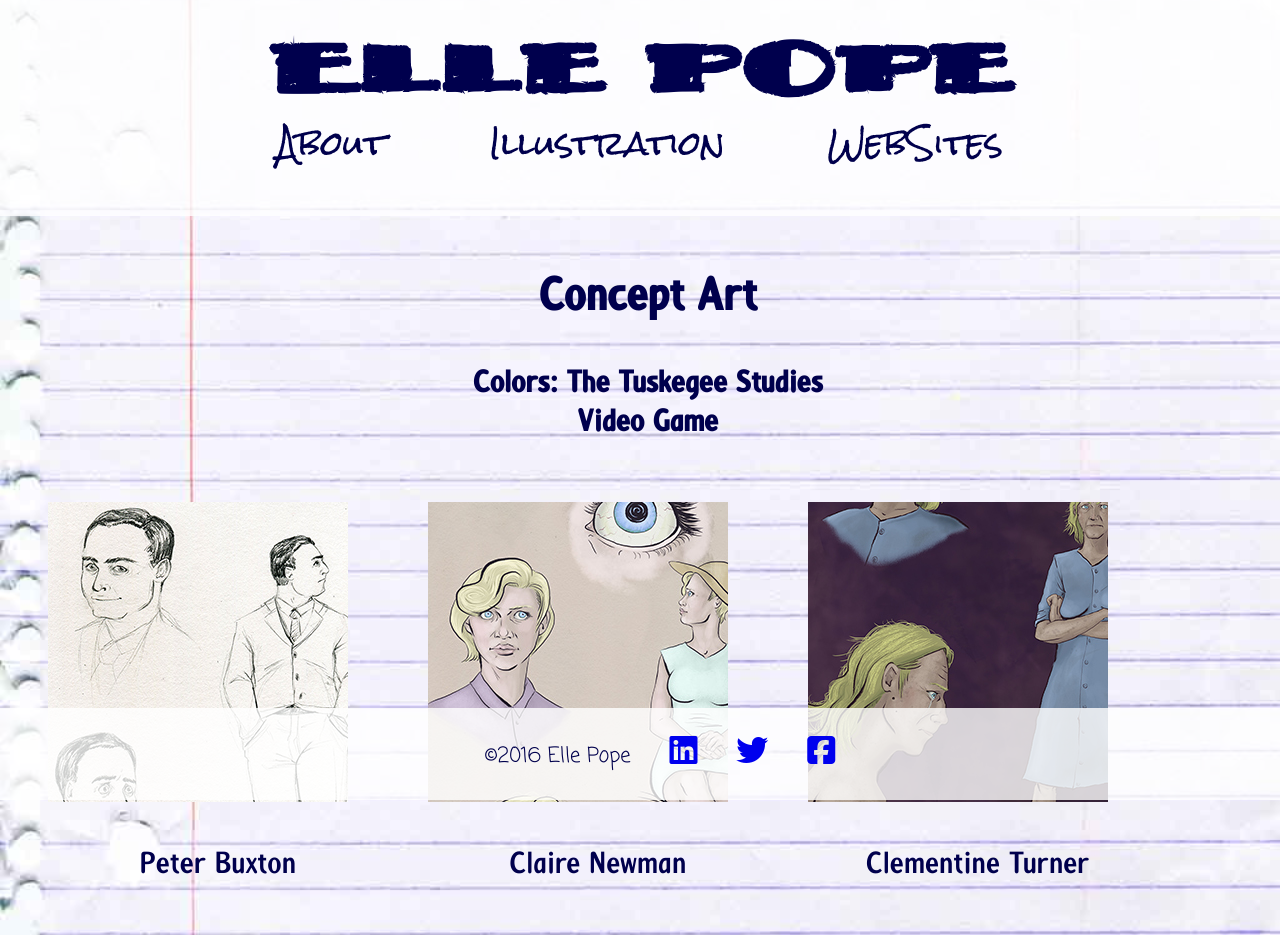
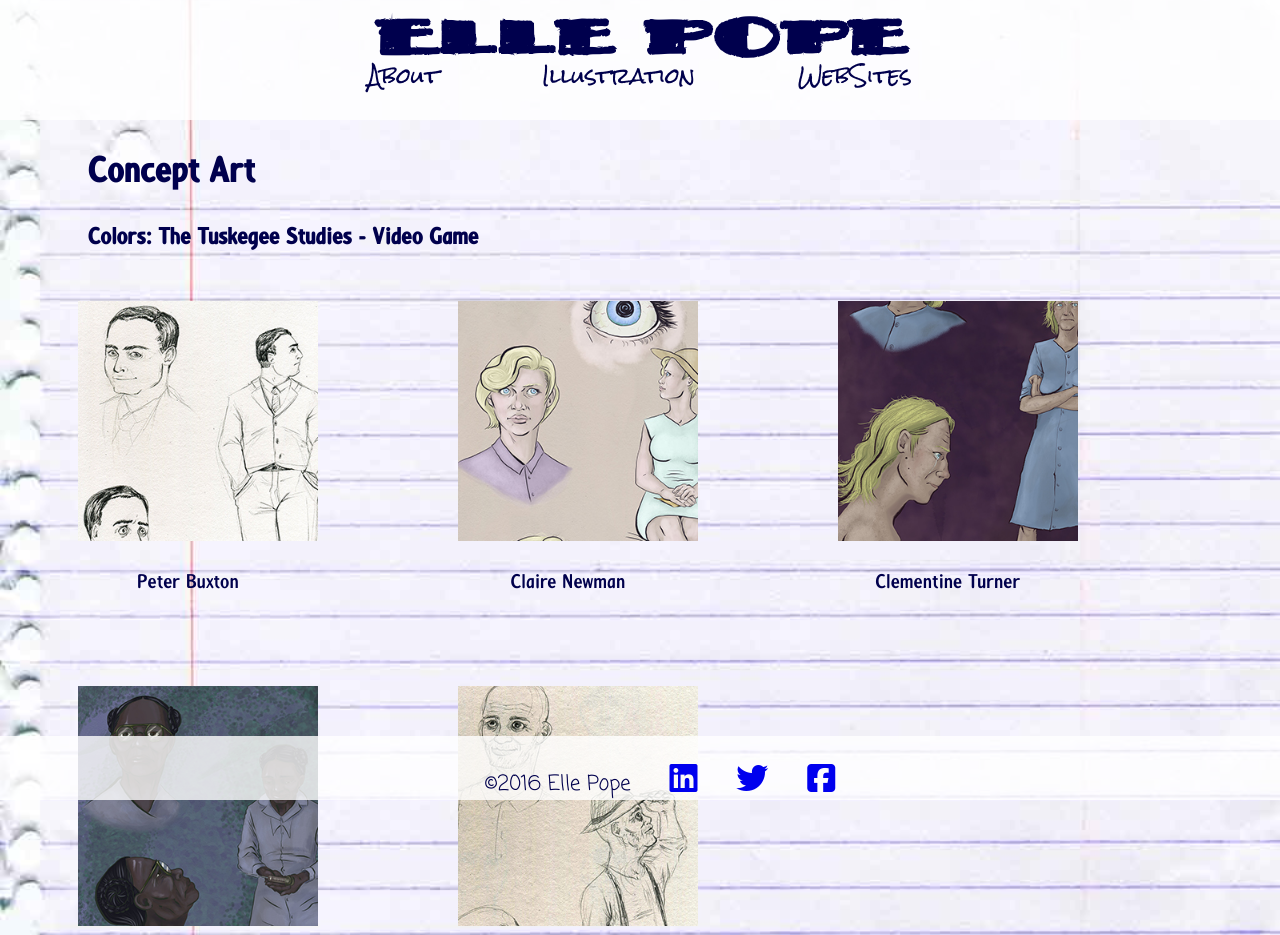
Before and after one commit to MissElle/portfolio, a plain HTML site: page illustration.html in a window 1280 px wide. Shown: the top 935 px of the page. Drawn offline with Linux system fonts and the light colour scheme; a web font is replaced by a local one.

Commit message:
final changes to website to improve visibility.

```diff
--- a/illustration.html
+++ b/illustration.html
@@ -25,8 +25,6 @@
 
     <div><img src="images/placer.gif" alt="extra space for footer"></div>
     <div><img src="images/placer.gif" alt="extra space for footer"></div>
-    <div><img src="images/placer.gif" alt="extra space for footer"></div>
-    <div><img src="images/placer.gif" alt="extra space for footer"></div>
 
     <div class="container">
 
@@ -34,7 +32,7 @@
 
         <h2>Concept Art</h2>
 
-          <h3>Colors: The Tuskegee Studies<br>Video Game</h3>
+          <h3>Colors: The Tuskegee Studies - Video Game</h3>
 
           <figure>
             <a href="images/illustration-colors-peter-buxton.jpg" target="_blank_parent"><img src="images/illustration-colors-peter-buxton-preview.jpg"></a>
@@ -63,7 +61,7 @@
 
         <h2>Character Studies</h2>
 
-          <h3>"My oh M.I."<br>Comic Series</h3>
+          <h3>"My oh M.I." - Comic Series</h3>
 
           <figure>
             <a href="images/illustration-mi-bhickie.jpg" target="_blank_parent"><img src="images/illustration-mi-bhickie-preview.jpg"></a>
--- a/styles/layout.css
+++ b/styles/layout.css
@@ -5,20 +5,21 @@ header {
   margin: 0rem;
   padding 0rem;
   width: 100%;
-  min-width: 52rem;
-  height: 16rem;
+  min-width: 40.5rem;
+  height: 10rem;
   z-index: 10;
 }
 
 nav {
   position: relative;
-  top: -8rem;
+  top: -4.3rem;
   text-align: center;
 }
 
 nav>a {
   display:inline-block;
-  padding:3rem;
+  padding-left:3rem;
+  padding-right:3rem;
 }
 
 footer a {
@@ -29,9 +30,11 @@ footer {
   position: fixed;
   text-align: center;
   bottom: 0rem;
+  height: 4rem;
   left: 0rem;
   width: 100%;
   min-width: 25rem;
+  overflow: visible;
   z-index: 9;
 }
 
@@ -41,28 +44,29 @@ div.container {
   z-index: 3;
 }
 
-div.center {
-  width: 47rem;
-  margin-left: auto;
-  margin-right: auto;
-}
-
 .float {
   float: right;
   padding: 1rem;
 }
 
 h2 {
-  text-align: center;
+  text-align: left;
+  text-indent: 5rem;
   clear:both;
-  font-size: 3rem;
+  font-size: 2.3rem;
 }
 
 h3 {
-  text-align: center;
+  text-align: left;
+  text-indent: 5rem;
+  font-size: 1.5rem;
   clear:both;
 }
 
 p {
   padding: 0 0 0 2.5rem;
 }
+
+figure img {
+  width: 80%;
+}
--- a/styles/style.css
+++ b/styles/style.css
@@ -24,7 +24,7 @@ html {
 h1 {
   font-family: 'headingfont';
   color: #00004d;
-  font-size: 6rem;
+  font-size: 4.3rem;
   text-align: center;
 }
 
@@ -40,7 +40,7 @@ header {
 nav a {
   font-family: 'Rock Salt', cursive;
   color: #00004d;
-  font-size: 2rem;
+  font-size: 1.3rem;
 }
 
 footer p>a{
@@ -59,12 +59,12 @@ footer {
 figure {
   float: left;
   text-align: center;
-  font-size: 2rem;
 }
 
 figcaption {
-  max-width: 20rem;
-  height: 5rem;
+  font-size: 1.3rem;
+  max-width: 15rem;
+  height: 4rem;
 }
 
 article {
```
Also changed, not shown: index.html (+0 -2 lines), web-design.html (+0 -2 lines).
